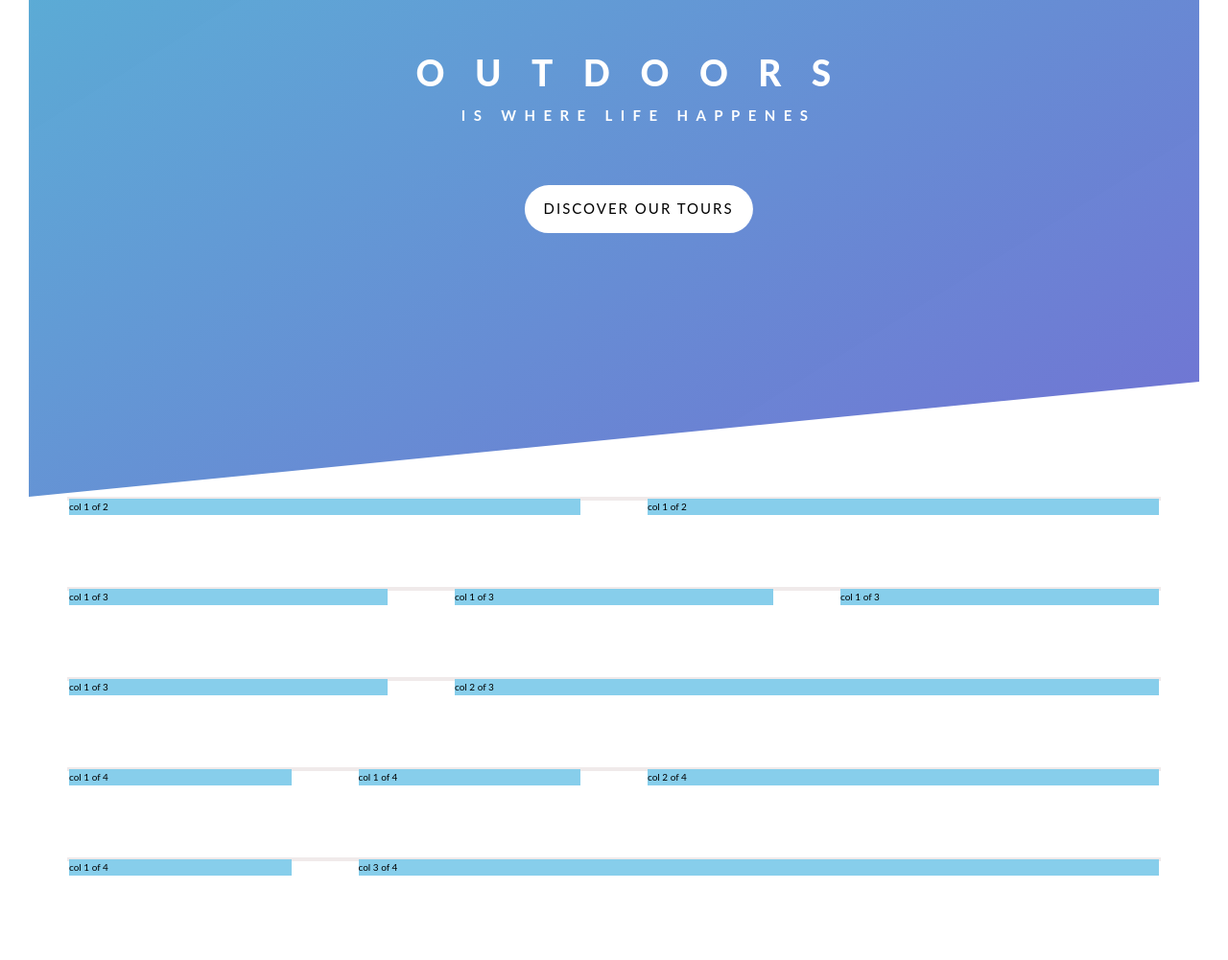
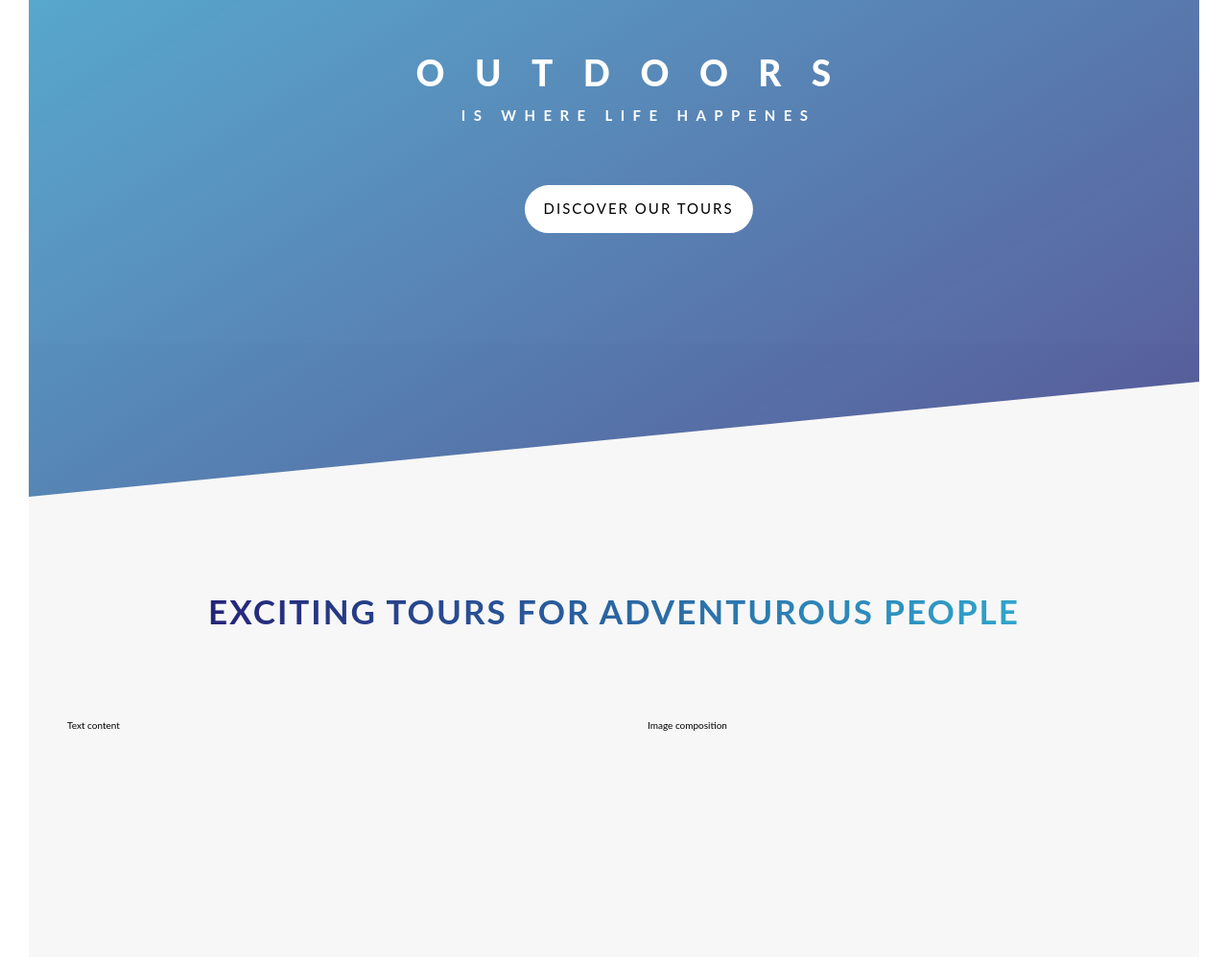
Before and after one commit to Jyotisaini123400/CSS_SCSS, a website: page Project 1/index.html in a window 1280 px wide. Shown: the part 272-1273 px from the top of the page at 96% size. Drawn offline with Linux system fonts and the light colour scheme.

Commit message:
6. Building the About Section - Part 1

```diff
--- a/Project 1/index.html
+++ b/Project 1/index.html
@@ -14,14 +14,28 @@
         </h1>
       </div>
       <div class="header_text-box">
-        <h1 class="header_main">
-          <span class="header_main_first">OUTDOORS</span>
-          <span class="header_main_second">Is where life happenes </span>
+        <h1 class="heading_main">
+          <span class="heading_main_first">OUTDOORS</span>
+          <span class="heading_main_second">Is where life happenes </span>
         </h1>
         <a href="#" class="btn btn-white btn-animation">Discover our tours </a>
       </div>
     </header>
-    <section class="grid-test">
+    <main>
+      <section class="section-about">
+        <div class="u-center-text u-margin-bottom-8">
+          <h2 class="heading-secondary">
+            Exciting tours for adventurous people
+          </h2>
+        </div>
+        <div class="row">
+          <div class="col-1-of-2">Text content</div>
+          <div class="col-1-of-2">Image composition</div>
+        </div>
+      </section>
+    </main>
+
+    <!-- <section class="grid-test">
       <div class="row">
         <div class="col-1-of-2">col 1 of 2</div>
         <div class="col-1-of-2">col 1 of 2</div>
@@ -44,6 +58,6 @@
         <div class="col-1-of-4">col 1 of 4</div>
         <div class="col-3-of-4">col 3 of 4</div>
       </div>
-    </section>
+    </section> -->
   </body>
 </html>
--- a/Project 1/sass/abstracts/_variables.scss
+++ b/Project 1/sass/abstracts/_variables.scss
@@ -1,8 +1,9 @@
 // colors
-$mideum-darkblue: rgba(52, 52, 192, 0.164);
-$blue-color: rgba(18, 152, 197, 0.158);
-$light-blue: lightblue;
+$mideum-darkblue: rgba(17, 17, 107, 0.918);
+$blue-color: rgba(18, 152, 197, 0.87);
+$light-blue: rgb(131, 195, 216);
 $black-color: #000;
+$grey-color-light-1: #f7f7f7;
 $white-color: #fff;
 $light-black: rgba(161, 158, 158, 0.966);
 //grid
--- a/Project 1/sass/base/_typography.scss
+++ b/Project 1/sass/base/_typography.scss
@@ -5,7 +5,7 @@ body {
   color: $black-color;
   padding: 3rem;
 }
-.header_main {
+.heading_main {
   color: $white-color;
   backface-visibility: hidden;
   text-transform: uppercase;
@@ -27,3 +27,19 @@ body {
     animation: moveInRight 1s ease-out;
   }
 }
+.heading-secondary {
+  font-size: 3.5rem;
+  text-transform: uppercase;
+  font-weight: 700;
+  display: inline-block;
+  background-image: linear-gradient(to right, $mideum-darkblue, $blue-color);
+  -webkit-background-clip: text;
+  color: transparent;
+  transition: all 0.2s;
+  letter-spacing: 0.2rem;
+
+  &:hover {
+    transform: skewY(2deg) skewX(15deg) scale(1.1);
+    text-shadow: 0.5rem 1rem 2rem rgba($black-color, 1.2);
+  }
+}
--- a/Project 1/sass/base/_utilities.scss
+++ b/Project 1/sass/base/_utilities.scss
@@ -0,0 +1,6 @@
+.u-center-text {
+  text-align: center;
+}
+.u-margin-bottom-8 {
+  margin-bottom: 8rem;
+}
--- a/Project 1/sass/layout/_grid.scss
+++ b/Project 1/sass/layout/_grid.scss
@@ -2,9 +2,7 @@
   margin-bottom: 400px;
 }
 .row {
-  border: 2px solid rgb(240, 234, 234);
   max-width: $grid-width;
-  background-color: #eee;
   margin: 0 auto;
   &:not(:last-child) {
     margin-bottom: $gutter-vertical;
@@ -12,7 +10,6 @@
   @include clearfix;
 
   [class^="col-"] {
-    background-color: skyblue;
     float: left;
     &:not(:last-child) {
       margin-right: $gutter-horizontal;
--- a/Project 1/sass/main.scss
+++ b/Project 1/sass/main.scss
@@ -7,7 +7,7 @@
 @import "base/animation";
 @import "base/base";
 @import "base/typography";
-@import "base/utilities.scss";
+@import "base/utilities";
 /* Components*/
 
 @import "components/button";
--- a/Project 1/sass/pages/_home.scss
+++ b/Project 1/sass/pages/_home.scss
@@ -0,0 +1,5 @@
+.section-about {
+  background-color: $grey-color-light-1;
+  padding: 25rem 0;
+  margin-top: -20vh;
+}
```
Also changed, not shown: Project 1/css/style.css.
